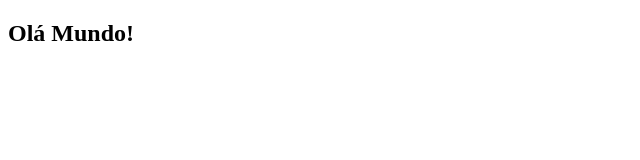
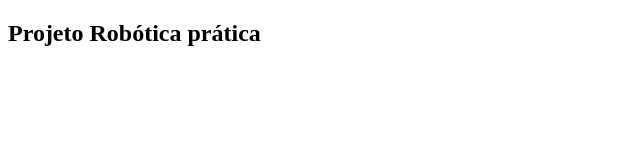
Before and after one commit to AndersonMendes567/Rob-tica-Pr-tica, a plain HTML site: page Public_html/Index.html in a window 1280 px wide. Shown: the whole page, without its empty margins (0-640 px from the left). Drawn offline with Linux system fonts and the light colour scheme; files that its build step writes are made by us from their sources.

Commit message:
modificado index.html e criado sobre.html

```diff
--- a/Public_html/Index.html
+++ b/Public_html/Index.html
@@ -9,7 +9,7 @@
 </head>
 <body>
     <div class="container">
-        <h2 class="palavra">Olá Mundo!</h2>
+        <h2 class="palavra">Projeto Robótica prática</h2>
     </div>
 </body>
 </html>
```
Also changed, not shown: Public_html/sobre.html (added, +11 -0 lines).
